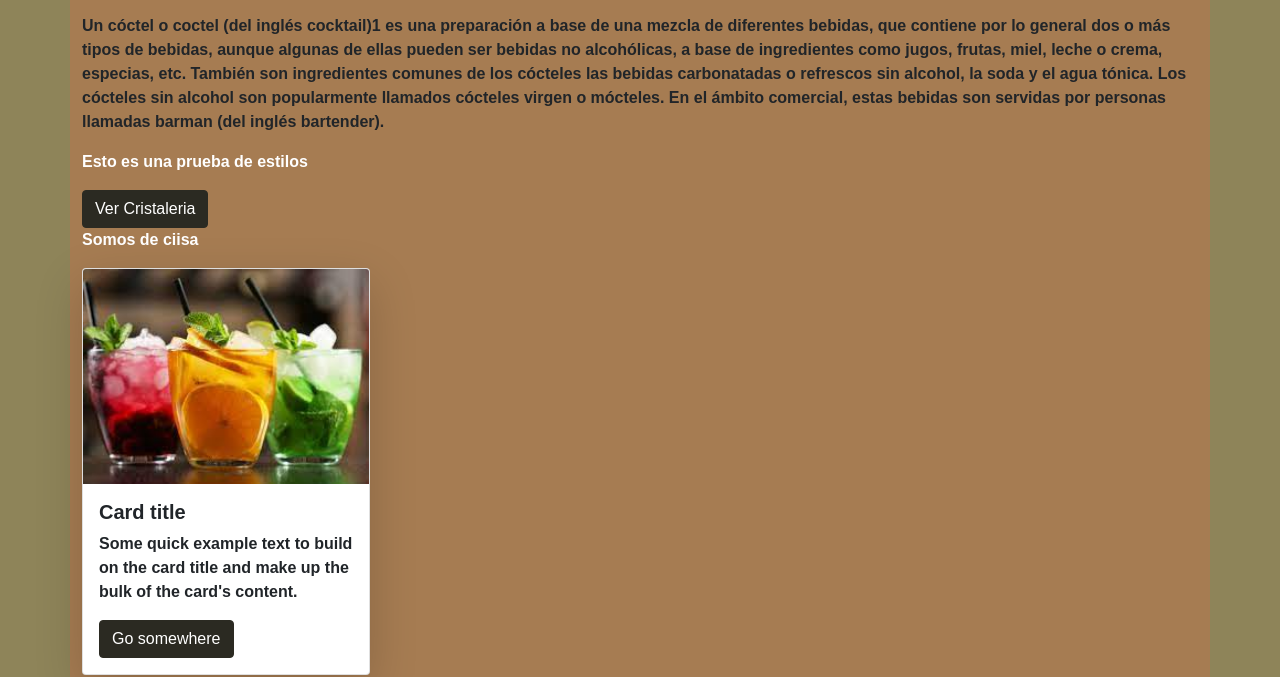
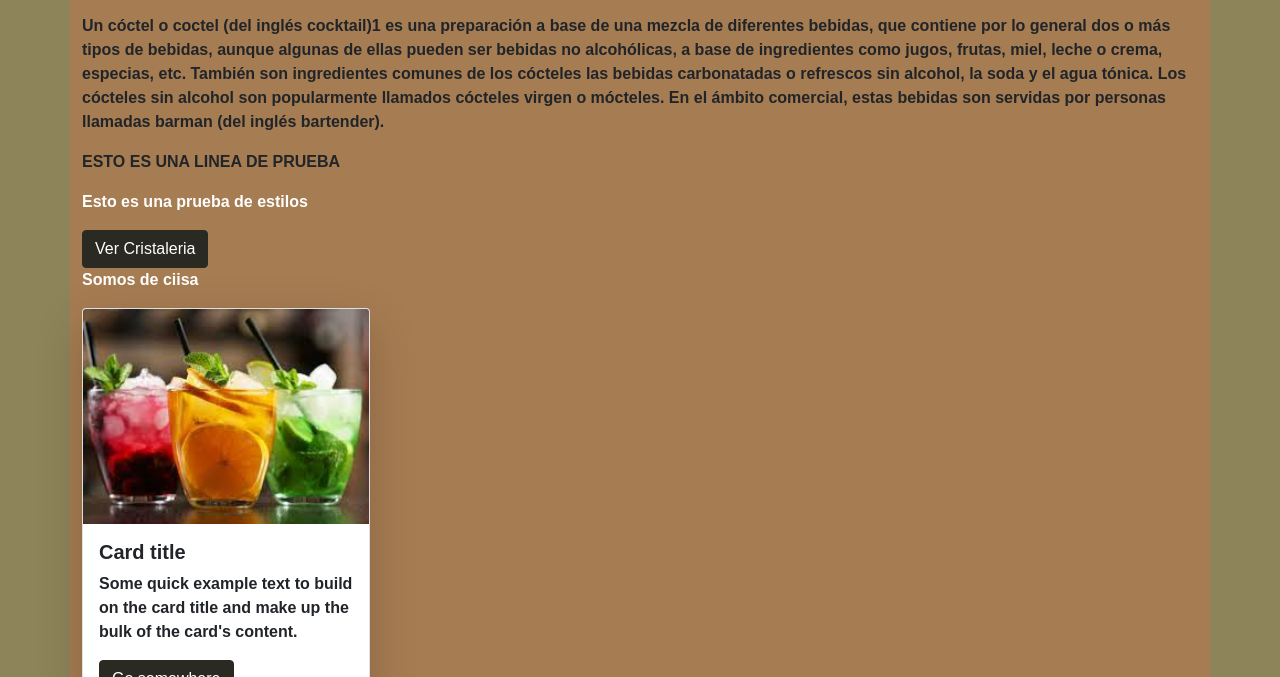
Before and after one commit to Vicentezapata/TALLER-DE-TECNOLOG-AS-WEB-S1-2022, a plain HTML site: page index.html in a window 1280 px wide. Shown: the part 1714-2391 px from the top of the page. Drawn offline with nearby package versions, Linux system fonts and the light colour scheme.

Commit message:
Actualizacion 2 18-05

```diff
--- a/index.html
+++ b/index.html
@@ -145,6 +145,7 @@
             ingredientes comunes de los cócteles las bebidas carbonatadas o refrescos sin alcohol, la soda y el agua
             tónica. Los cócteles sin alcohol son popularmente llamados cócteles virgen o mócteles. En el ámbito
             comercial, estas bebidas son servidas por personas llamadas barman (del inglés bartender).</p>
+        <p>ESTO ES UNA LINEA DE PRUEBA</p>
 
         <p class="estilo-texto-destacado">Esto es una prueba de estilos</p>
 
```
